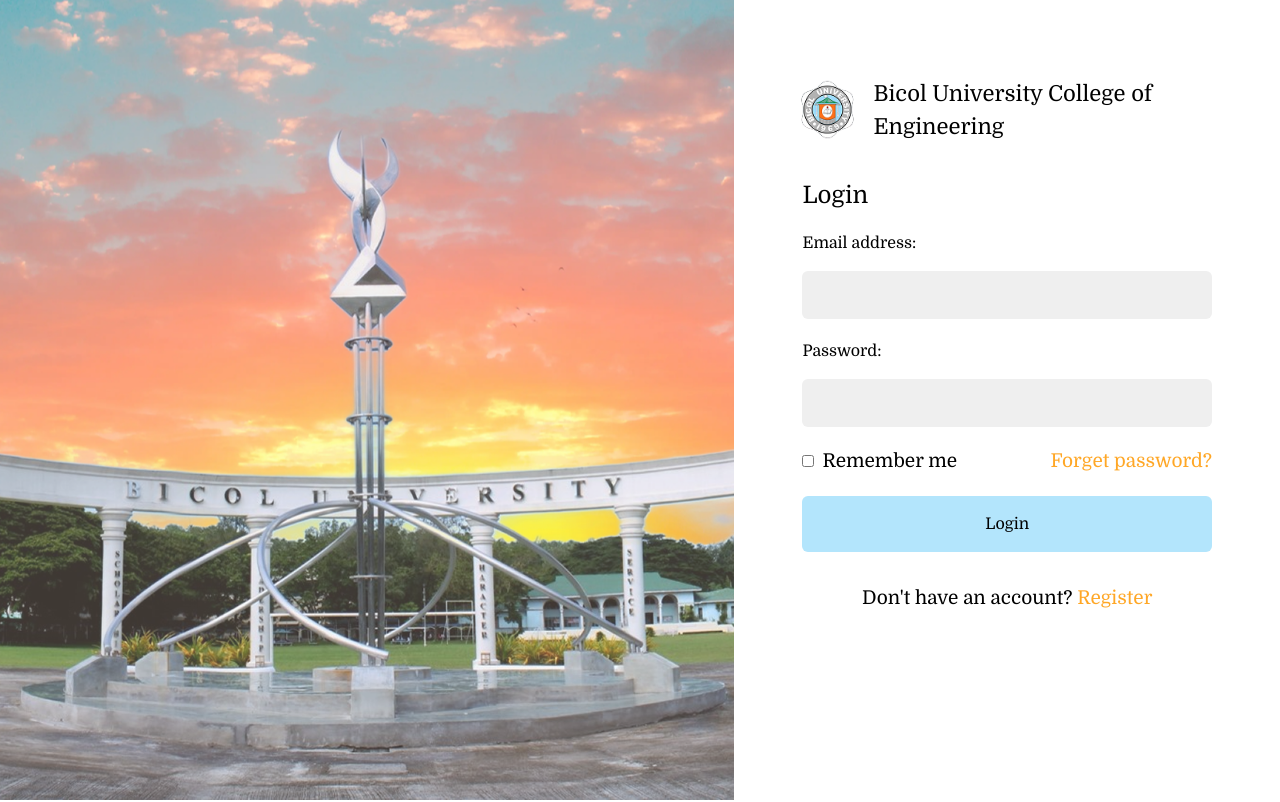
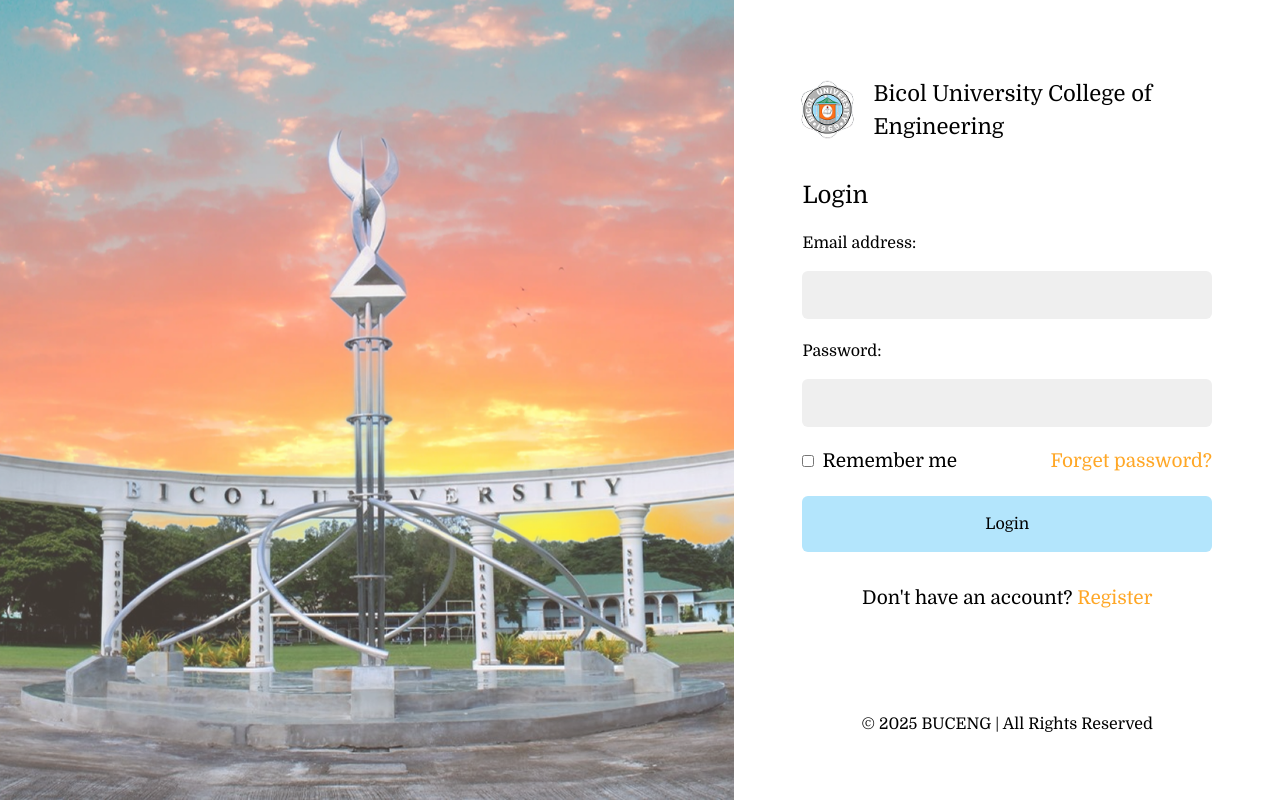
Before and after one commit to jamesricarte/booking-system-prototype-simplified, a React (Vite) app in the folder client/: page / in a window 1280 px wide. Shown: the top 802 px of the page. Built offline with nearby package versions, Linux system fonts and the light colour scheme.

Commit message:
update login page

```diff
--- a/client/src/pages/Login/Login.jsx
+++ b/client/src/pages/Login/Login.jsx
@@ -141,7 +141,7 @@
             Register
           </Link>
         </p>
-        <div className=" mt-80">
+        <div className="mt-auto">
           <p className="mt-auto text-center">
             © 2025 BUCENG | All Rights Reserved{" "}
           </p>
```
